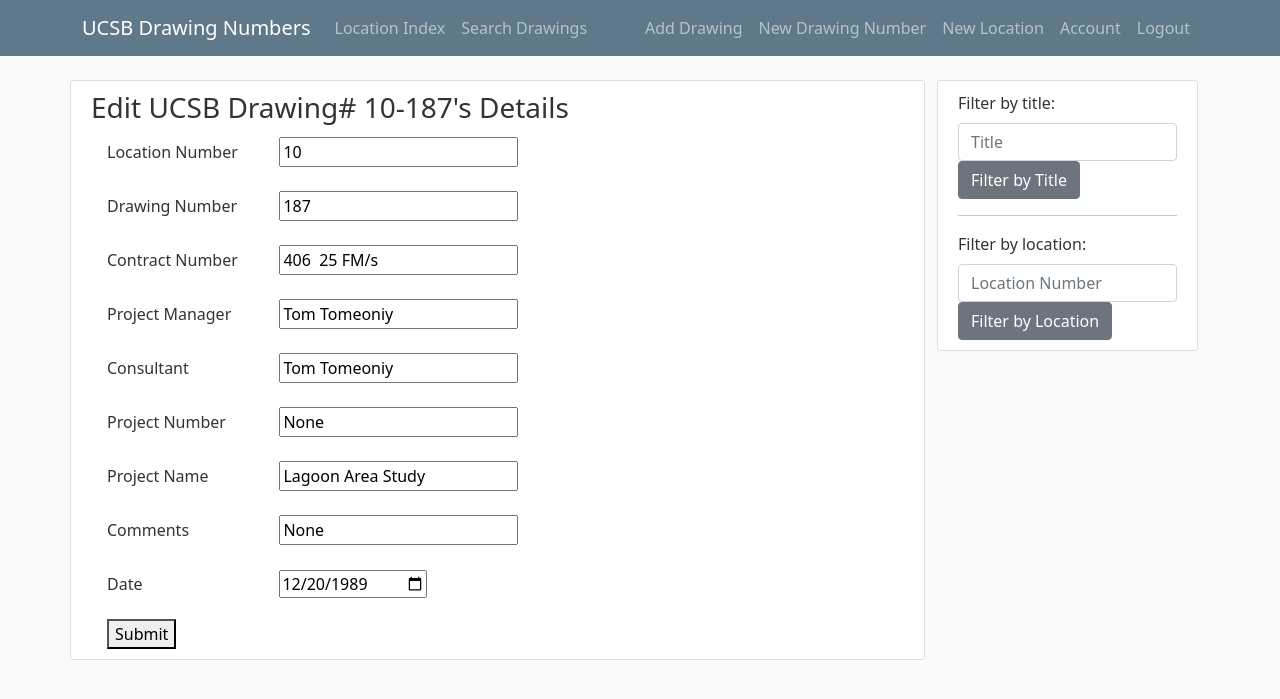
After one commit to pdbartsch/assign_draw_num, a Flask app: page /1/editproj/ in a window 1280 px wide. The commit adds this page. Shown: the top 699 px of the page. Run offline with Flask 2, Linux system fonts and the light colour scheme; a user stored in the database is signed in; data comes from the database, SQL or seed files in the repository; both versions use the stored data as it was after the commit; some libraries are stand-ins or nearby versions.

Commit message:
formatting editng pages

```diff
--- a/flaskdraw/drawproj/routes.py
+++ b/flaskdraw/drawproj/routes.py
@@ -33,6 +33,7 @@ def drawings():
         )
     else:
         drawings = None
+
 
     return render_template(
         "drawings.html",
@@ -154,9 +155,9 @@ def newproject(locnum):
     return render_template("newproject.html", drawings=drawings)
 
 
-@drawproj.route("/<int:project_id>/edit/", methods=("GET", "POST"))
+@drawproj.route("/<int:project_id>/editproj/", methods=("GET", "POST"))
 @login_required  # login required for this page
-def edit(project_id):
+def edit_proj(project_id):
     project = Drawfile.query.get_or_404(project_id)
     if request.method == "POST":
         locnum = int(request.form["locnum"])
@@ -182,7 +183,7 @@ def edit(project_id):
         db.session.add(project)
         db.session.commit()
         return redirect(url_for("main.index"))
-    return render_template("edit.html", project=project)
+    return render_template("edit_proj.html", project=project)
 
 
 @drawproj.route("/editloc/<int:locnum>", methods=("GET", "POST"))
--- a/flaskdraw/main/routes.py
+++ b/flaskdraw/main/routes.py
@@ -48,8 +48,6 @@ def index():
         title="Home Page",
         filtered_locations=filtered_locations,
         subheading=subheading,
-        # note1=note1,
-        # note2=note2
     )
 
 
--- a/flaskdraw/static/base.js
+++ b/flaskdraw/static/base.js
@@ -4,6 +4,7 @@ $.extend($.fn.dataTable.defaults, {
   scrollY: 500,
 });
 
+// apply to tables with the following ids:
 $(document).ready(function () {
   $("#loc_list").DataTable({});
   $("#proj_list").DataTable({});
--- a/flaskdraw/templates/base.html
+++ b/flaskdraw/templates/base.html
@@ -77,10 +77,10 @@
         </nav>
     </header>
 
-    <main role="main" class="container">
+    <main role="main" class="container-sm">
         <div class="row">
 
-            <div class="col-md-9 order-first" >
+            <div class="col-md-9 order-first content-section" >
                 {% with messages = get_flashed_messages(with_categories=true) %}
                 {% if messages %}
                 {% for category, message in messages %}
--- /dev/null
+++ b/flaskdraw/templates/edit_proj.html
@@ -0,0 +1,78 @@
+{% extends 'base.html' %}
+
+{% block content %}
+<h3>
+        Edit UCSB Drawing# {{ project.locnum }}-{{ project.drawnum }}'s Details
+</h3>
+<form method="post" class="row g-3 container-fluid">
+        <div class="col-md-8">
+                <label for="locnum" class="col-md-4 col-form-label" for="locnum">Location Number</label>
+                <input type="number" name="locnum"
+                        value="{{ project.locnum }}"
+                        id="locnum">
+                </input>
+        </div>
+        <div class="col-md-8">
+                <label for="drawnum" class="col-md-4 col-form-label" for="drawnum">Drawing Number</label>
+                <input type="number" name="drawnum"
+                        value="{{ project.drawnum }}"
+                        id="drawnum">
+                </input>
+        </div>
+        <div class="col-md-8">
+                <label for="contractnum" class="col-md-4 col-form-label" for="contractnum">Contract Number</label>
+                <input type="text" name="contractnum"
+                        value="{{ project.contractnum }}"
+                        id="contractnum">
+                </input>
+        </div>
+
+        <div class="col-md-8">
+                <label for="projectmngr" class="col-md-4 col-form-label" for="projectmngr">Project Manager</label>
+                <input type="text" name="projectmngr"
+                        value="{{ project.projectmngr }}"
+                        id="projectmngr">
+                </input>
+        </div>
+        <div class="col-md-8">
+                <label for="mainconsult" class="col-md-4 col-form-label" for="mainconsult">Consultant</label>
+                <input type="text" name="mainconsult"
+                        value="{{ project.mainconsult }}"
+                        id="mainconsult">
+                </input>
+        </div>
+        <div class="col-md-8">
+                <label for="projectnum" class="col-md-4 col-form-label" for="projectnum">Project Number</label>
+                <input type="text" name="projectnum"
+                        value="{{ project.projectnum }}"
+                        id="projectnum">
+                </input>
+        </div>
+
+        <div class="col-md-8">
+                <label for="title" class="col-md-4 col-form-label" for="title">Project Name</label>
+                <input type="text" name="title"
+                        value="{{ project.title }}"
+                        id="title">
+                </input>
+        </div>
+        <div class="col-md-8">
+                <label for="comments" class="col-md-4 col-form-label" for="comments">Comments</label>
+                <input type="textarea" name="comments"
+                value="{{ project.comments }}"
+                id="comments">
+                </input>
+        </div>
+        <div class="col-md-8">
+                <label for="daterecorded" class="col-md-4 col-form-label" for="daterecorded">Date</label>
+                <input type="date" name="daterecorded"
+                value="{{ project.date }}"
+                id="daterecorded">
+                </input>
+        </div>
+        <div class="col-12">
+                <button type="submit">Submit</button>
+        </div>
+</form>
+
+{% endblock content %}
--- a/flaskdraw/templates/project.html
+++ b/flaskdraw/templates/project.html
@@ -29,7 +29,7 @@
     {% if current_user.is_authenticated %}
     <hr>
 
-    <button type="button" class="form-control-file"><a href="{{ url_for('drawproj.edit', project_id=p.id) }}">Edit</a></button>
+    <button type="button" class="form-control-file"><a href="{{ url_for('drawproj.edit_proj', project_id=p.id) }}">Edit</a></button>
 
     <form method="POST" class="btn" action="{{ url_for('drawproj.delete', project_id=p.id) }}">
       <input
```
Also changed, not shown: flaskdraw/templates/edit.html (deleted, +0 -76 lines), flaskdraw/templates/index.html (+11 -4 lines), flaskdraw/templates/locations.html (+5 -2 lines), flaskdraw/database.db.
